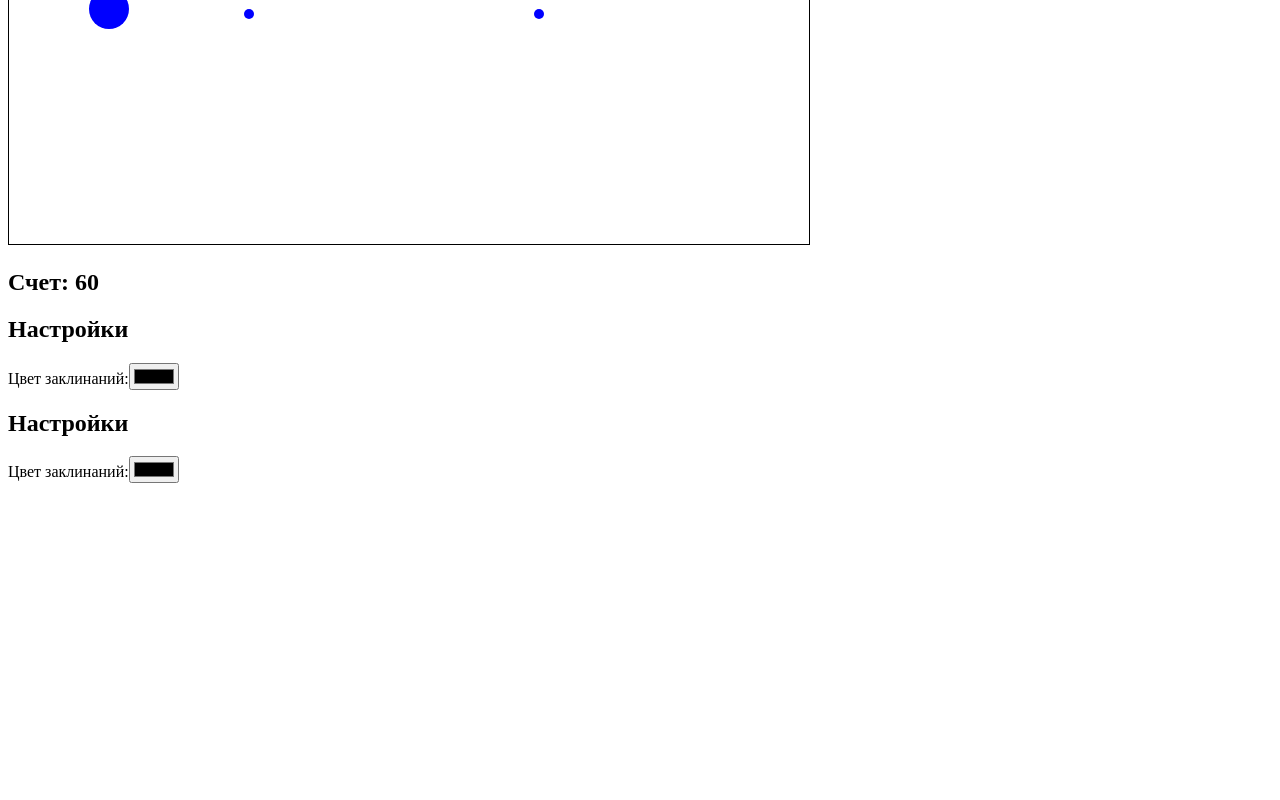
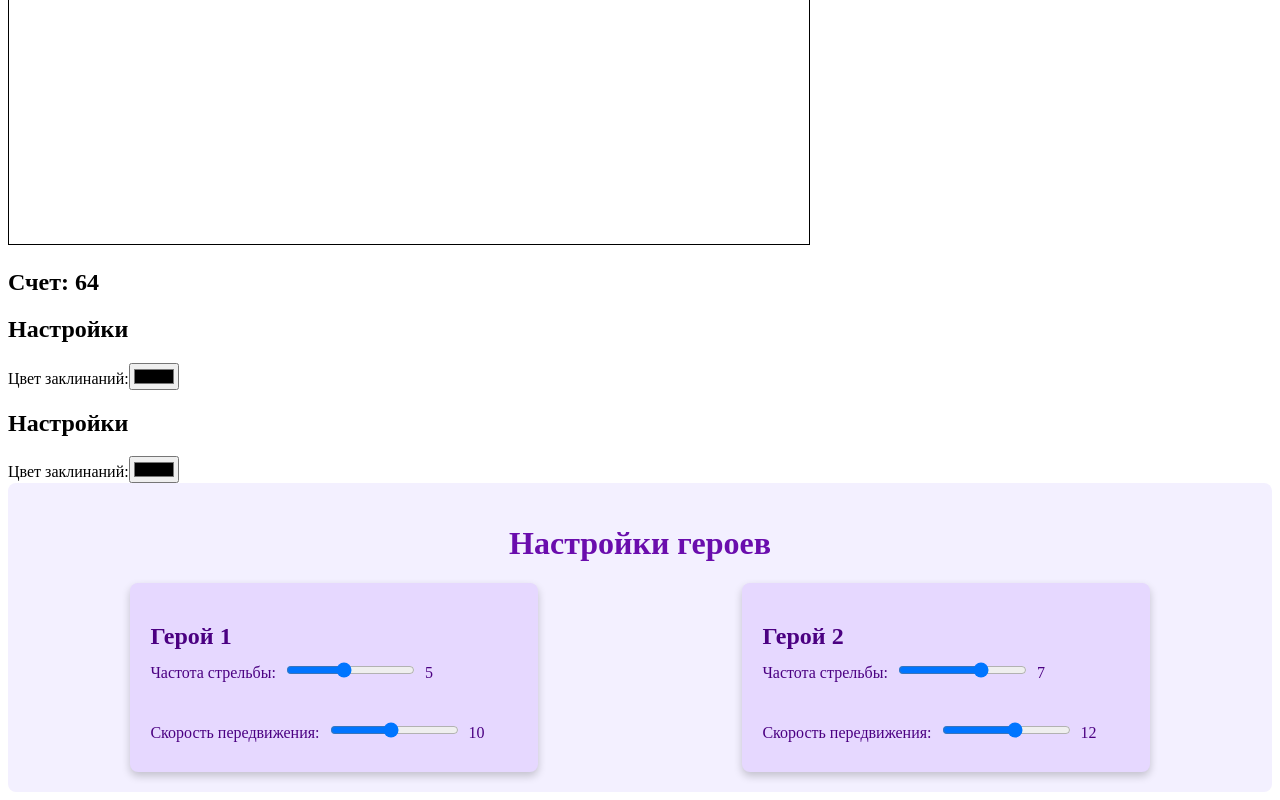
Before and after one commit to raamat/game-duel, a React (Create React App) app: page / in a window 1280 px wide. Shown: the part 437-1237 px from the top of the page. Before the commit the page ends 928 px from the top, so only its background shows below. Built offline with nearby package versions, Linux system fonts and the light colour scheme.

Commit message:
feat: create component HeroSettings

```diff
--- a/src/components/Game.tsx
+++ b/src/components/Game.tsx
@@ -2,8 +2,10 @@ import React, { useState, useEffect, useRef } from "react";
 import Canvas from "./Canvas";
 import SettingsMenu from "./SettingsMenu";
 import Scoreboard from "./Scoreboard";
+import HeroSettings from "./HeroSettings";
 
 interface HeroProps {
+  heroIndex: number;
   x: number;
   y: number;
   heroColor: string;
@@ -19,6 +21,7 @@ const Game: React.FC = () => {
   const [hero2SpellColor, setHero2SpellColor] = useState("red");
 
   const [hero1, setHero1] = useState<HeroProps>({
+    heroIndex: 1,
     x: 100,
     y: 300,
     heroColor: "blue",
@@ -27,6 +30,7 @@ const Game: React.FC = () => {
     direction: 1,
   });
   const [hero2, setHero2] = useState<HeroProps>({
+    heroIndex: 2,
     x: 700,
     y: 300,
     heroColor: "red",
@@ -70,8 +74,6 @@ const Game: React.FC = () => {
     }
     setHero1((prev) => ({ ...prev, y: prev.y + prev.direction * 5 }));
 
-    //console.log(hero1.y)
-
     // Двигаем второго героя
     if (
       hero2.y + hero2.direction * 5 < 20 ||
@@ -82,8 +84,10 @@ const Game: React.FC = () => {
     setHero2((prev) => ({ ...prev, y: prev.y + prev.direction * 5 }));
   };
 
+  // Настроки заклинания
   const shootSpell = (hero: HeroProps) => {
     const newSpell = {
+      heroIndex: hero.heroIndex,
       x: hero.x,
       y: hero.y,
       color: hero.spellsColor,
@@ -98,8 +102,8 @@ const Game: React.FC = () => {
         .map((spell) => ({
           ...spell,
           x: spell.x + spell.direction * 5, // Движение заклинания
-          y: spell.direction === 1 ? hero1.y : hero2.y, // Привязываем положение по вертикали к герою
-          color: spell.direction === 1 ? hero1SpellColor : hero2SpellColor,
+          y: spell.heroIndex === 1 ? hero1.y : hero2.y, // Привязываем положение по вертикали к герою
+          color: spell.heroIndex === 1 ? hero1SpellColor : hero2SpellColor,
         }))
         .filter((spell) => spell.x < 800 && spell.x > 0); // Удаляем заклинания за пределами экрана
     });
@@ -141,8 +145,8 @@ const Game: React.FC = () => {
     }
   };
 
-  function setColorHero(col: string) {
-    setHero1((prev) => ({ ...prev, color: col }));
+  function setColorHero(color: string) {
+    setHero1((prev) => ({ ...prev, color: color }));
   }
 
   useEffect(() => {
@@ -169,20 +173,28 @@ const Game: React.FC = () => {
       shootSpell(hero2);
     }, hero2.rateOfFire);
 
+    console.log(hero1.rateOfFire);
+
     // Очистка интервала при размонтировании компонента
     return () => {
       clearInterval(shootInterval1);
       clearInterval(shootInterval2);
     };
-  }, []); // Пустой массив зависимостей, чтобы эффект выполнялся только один раз
+  }, [hero1.rateOfFire]);
+
+  // Изменение скорости полета заклинаний
+  const updateSpeedSpells = () => {
+    setHero1((prev) => ({ ...prev, rateOfFire: prev.rateOfFire - 100 }));
+  };
 
   return (
-    <div>
+    <>
       <Canvas draw={draw} onClick={handleMouseClick} />
       <Scoreboard score={score} />
       <SettingsMenu onColorChange={setHero1SpellColor} />
       <SettingsMenu onColorChange={setHero2SpellColor} />
-    </div>
+      <HeroSettings onUpdate={updateSpeedSpells} />
+    </>
   );
 };
 
--- /dev/null
+++ b/src/components/HeroSettings.tsx
@@ -0,0 +1,114 @@
+import React, { useState } from "react";
+
+// Определяем тип для героя
+interface HeroSettings {
+  name: string;
+  shooting: number;
+  speed: number;
+}
+
+interface HeroSettingsProps {
+  onUpdate: () => void;
+}
+
+const HeroSettings: React.FC<HeroSettingsProps> = ({ onUpdate }) => {
+  // Состояние для хранения настроек героев
+  const [heroes, setHeroes] = useState<HeroSettings[]>([
+    { name: "Герой 1", shooting: 5, speed: 10 },
+    { name: "Герой 2", shooting: 7, speed: 12 },
+  ]);
+
+   // Функция для обновления настроек
+  const updateSetting = (
+    index: number,
+    type: "shooting" | "speed",
+    value: number
+  ) => {
+    const newHeroes = [...heroes];
+    newHeroes[index][type] = value;
+    setHeroes(newHeroes);
+    onUpdate();
+  };
+
+  return (
+    <div style={styles.container}>
+      <h1 style={styles.title}>Настройки героев</h1>
+      <div style={styles.heroContainer}>
+        {heroes.map((hero, index) => (
+          <div key={index} style={styles.heroPanel}>
+            <h2 style={styles.heroName}>{hero.name}</h2>
+            <label style={styles.label}>
+              Частота стрельбы:
+              <input
+                type="range"
+                min="1"
+                max="10"
+                value={hero.shooting}
+                onChange={(e) =>
+                  updateSetting(index, "shooting", parseInt(e.target.value))
+                }
+                style={styles.slider}
+              />
+              {hero.shooting}
+            </label>
+            <br />
+            <label style={styles.label}>
+              Скорость передвижения:
+              <input
+                type="range"
+                min="1"
+                max="20"
+                value={hero.speed}
+                onChange={(e) =>
+                  updateSetting(index, "speed", parseInt(e.target.value))
+                }
+                style={styles.slider}
+              />
+              {hero.speed}
+            </label>
+          </div>
+        ))}
+      </div>
+    </div>
+  );
+};
+
+// Стили для компонента
+const styles = {
+  container: {
+    padding: "20px",
+    backgroundColor: "#f3f0ff",
+    borderRadius: "8px",
+  },
+  title: {
+    color: "#6a0dad",
+    textAlign: 'center' as 'center',
+  },
+  heroContainer: {
+    display: "flex",
+    justifyContent: "space-around",
+    marginTop: "20px",
+  },
+  heroPanel: {
+    backgroundColor: "#e6d8ff",
+    borderRadius: "8px",
+    padding: "20px",
+    width: "30%",
+    boxShadow: "0 4px 8px rgba(0, 0, 0, 0.2)",
+  },
+  heroName: {
+    color: "#4b0082",
+    marginBottom: "10px",
+  },
+  label: {
+    display: "block",
+    margin: "10px 0",
+    color: "#4b0082",
+  },
+  slider: {
+    marginLeft: "10px",
+    marginRight: "10px",
+  },
+};
+
+export default HeroSettings;
```
Also changed, not shown: src/components/HeroSettings-copy.tsx (added, +60 -0 lines).
